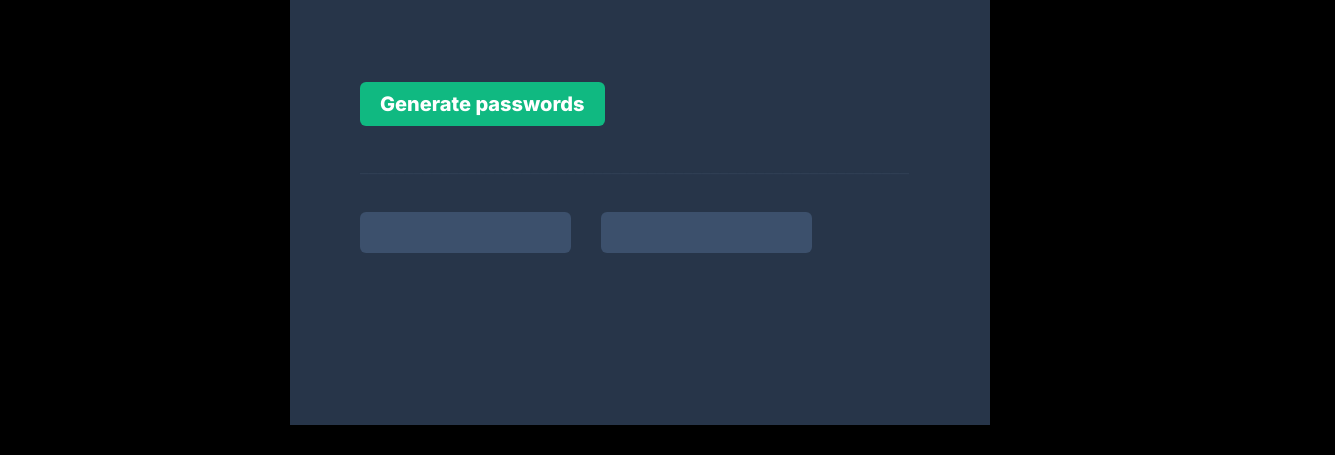
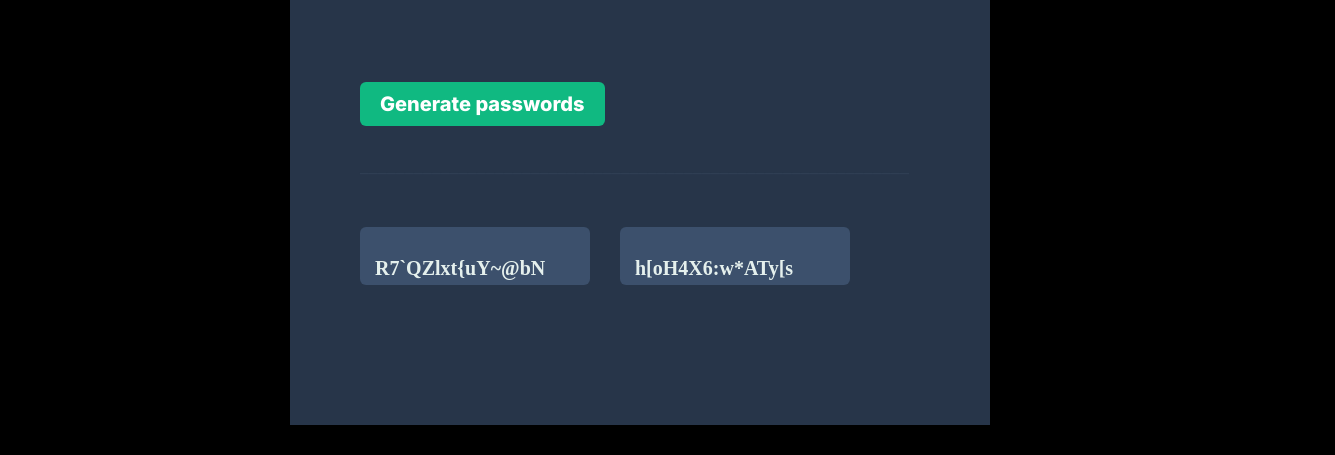
Before and after one commit to Bucha1958/alx-frontend, a website: page passwordGen/index.html in a window 1280 px wide. Both pictures are taken after a click on the button "Generate passwords". Shown: the part 345-800 px from the top of the page, 1335 px wide, since content can reach past the window. Drawn offline with Linux system fonts and the light colour scheme.

Commit message:
passwords

```diff
--- a/passwordGen/hello.js
+++ /dev/null
@@ -1 +0,0 @@
-console.log("Hello world");
--- a/passwordGen/index.css
+++ b/passwordGen/index.css
@@ -66,15 +66,23 @@ p {
 }
 
 .output-container {
-    margin-top: 35px;
     display: flex;
+    margin-top: 20px;
 }
 
 .input {
     background: #3c506c;
-    width: 211px;
-    height: 41px;
+    width: 230px;
+    height: 58px;
     border: none;
     border-radius: 6px;
     margin-right: 30px;
+    margin-top: 30px;
 }
+
+#input-parameter, #input-parameter2 {
+    font-size: 20px;
+    font-weight: 700;
+    color: #e5f0ed;
+    padding-left: 15px;
+}
--- a/passwordGen/index.html
+++ b/passwordGen/index.html
@@ -15,7 +15,7 @@
             <h1 id="first">Generate a</h1>
             <h1 id="second">random password</h1>
             <p class="para">Never use an insecure password again.</p>
-            <button id="btn">Generate passwords</button>
+            <button id="btn" onclick="getRandomPass()">Generate passwords</button>
             <p>_____________________________________________________________</p>
             <div class="output-container">
                 <div class="input">
@@ -27,5 +27,6 @@
             </div>
         </div>
     </div>
+    <script src="index.js"></script>
 </body>
 </html>
--- a/passwordGen/index.js
+++ b/passwordGen/index.js
@@ -1,11 +1,14 @@
 
-const characters =[
+const characters = [
     "A","B","C","D","E","F","G","H","I","J","K","L","M","N","O","P","Q","R","S","T","U","V",
     "W","X","Y","Z","a","b","c","d","e","f","g","h","i","j","k","l","m","n","o","p","q","r","s","t","u","v","w",
     "x","y","z", "0", "1", "2", "3", "4", "5", "6", "7", "8", "9","~","`","!","@","#","$","%","^","&","*","(",")",
     "_","-","+","=","{","[","}","]",",","|",":",";","<",">",".","?","/"
 ];
 
+let inputParam = document.getElementById('input-parameter');
+
+let inputParam2 = document.getElementById('input-parameter2');
 
 function getRandomChar() {
     let random = Math.floor(Math.random() * characters.length);
@@ -15,10 +18,12 @@ function getRandomChar() {
 
 function getRandomPass() {
     let random = "";
+    let random2 = "";
     for (let i = 0; i < 15; i++) {
         random += getRandomChar();
+        random2 += getRandomChar();
+
     }
-    console.log(random);
+    inputParam.textContent = random;
+    inputParam2.textContent = random2;
 }
-
-getRandomPass();
```
Also changed, not shown: passwordGen/package.json (added, +11 -0 lines).
